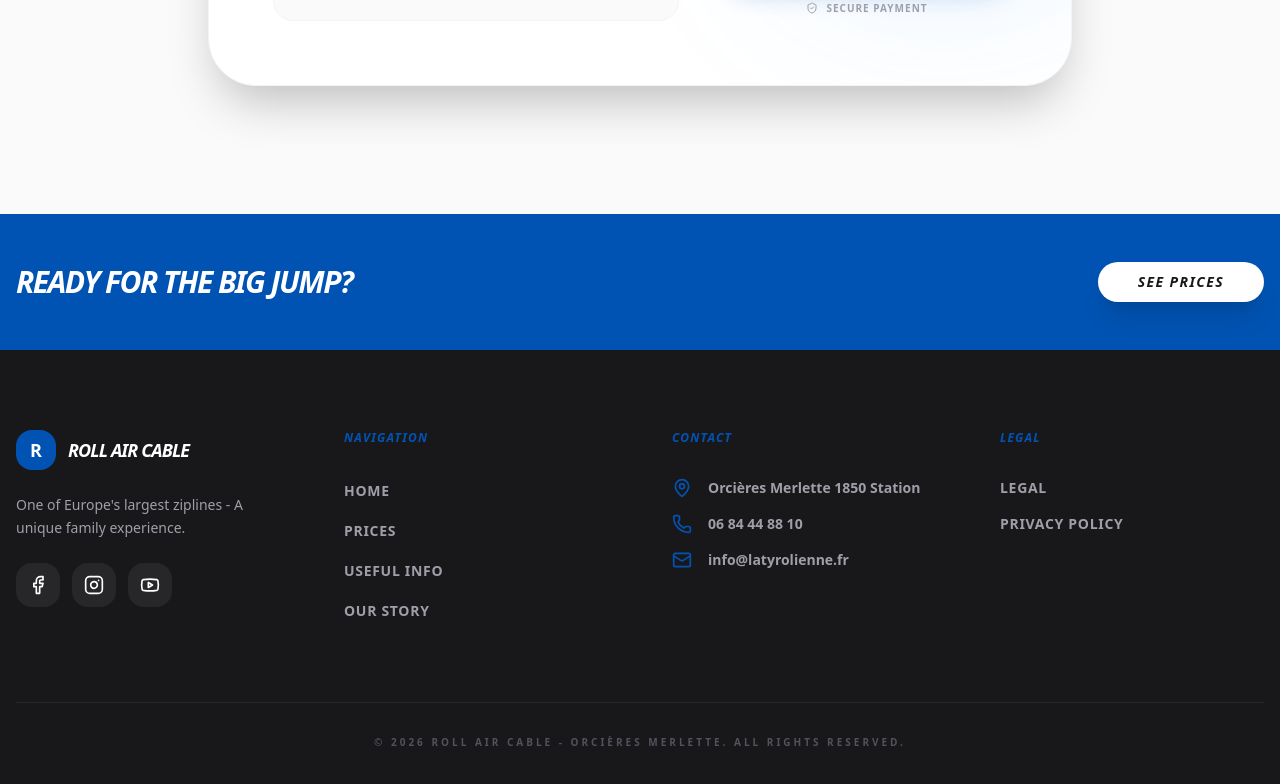
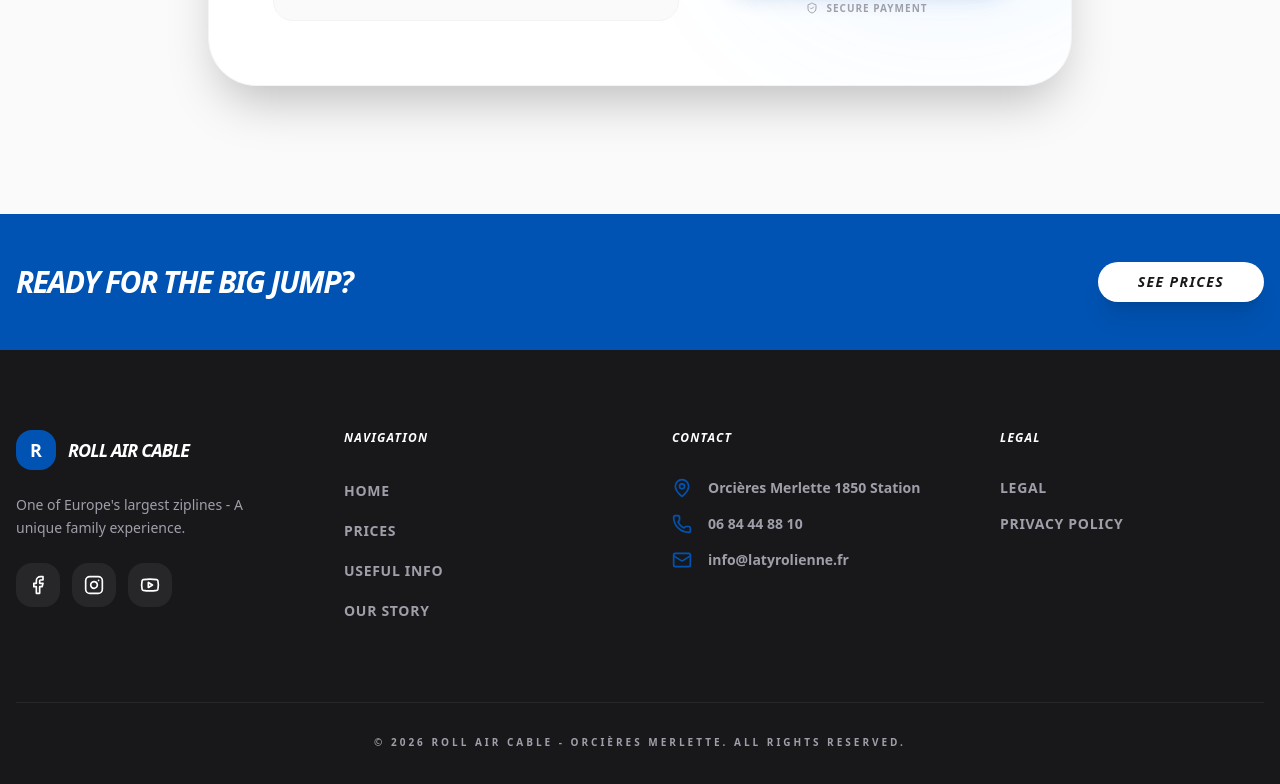
Before and after one commit to La-tyrolienne/tyrolienne-orcieres, a Next.js app: page /en in a window 1280 px wide. Shown: the part 2376-3160 px from the top of the page. Built offline with nearby package versions, Linux system fonts and the light colour scheme.

Commit message:
fix: optimize video poster image and fix footer contrast

```diff
--- a/src/components/AudienceSection.tsx
+++ b/src/components/AudienceSection.tsx
@@ -81,7 +81,7 @@ export function AudienceSection() {
                             loop
                             muted
                             playsInline
-                            poster="/hero-winter.png"
+                            poster="/hero-winter-new.jpg"
                         >
                             {/* Add your video source here */}
                             <source src="/videos/tyrolienne.mp4" type="video/mp4" />
--- a/src/components/Footer.tsx
+++ b/src/components/Footer.tsx
@@ -72,7 +72,7 @@ export function Footer() {
 
                     {/* Quick Links */}
                     <div>
-                        <h4 className="font-black uppercase italic tracking-widest text-xs mb-8 text-primary">Navigation</h4>
+                        <h4 className="font-black uppercase italic tracking-widest text-xs mb-8 text-white">Navigation</h4>
                         <ul className="space-y-4">
                             {quickLinks.map((link) => (
                                 <li key={link.href}>
@@ -89,7 +89,7 @@ export function Footer() {
 
                     {/* Contact */}
                     <div>
-                        <h4 className="font-black uppercase italic tracking-widest text-xs mb-8 text-primary">Contact</h4>
+                        <h4 className="font-black uppercase italic tracking-widest text-xs mb-8 text-white">Contact</h4>
                         <ul className="space-y-4">
                             <li className="flex items-start gap-4 text-sm text-zinc-400 font-bold">
                                 <MapPin className="w-5 h-5 shrink-0 text-primary" />
@@ -108,7 +108,7 @@ export function Footer() {
 
                     {/* Legal */}
                     <div>
-                        <h4 className="font-black uppercase italic tracking-widest text-xs mb-8 text-primary">{t('legal_title')}</h4>
+                        <h4 className="font-black uppercase italic tracking-widest text-xs mb-8 text-white">{t('legal_title')}</h4>
                         <ul className="space-y-4 text-sm text-zinc-400 font-bold">
                             <li>
                                 <Link href="/mentions-legales" className="hover:text-white transition-colors uppercase tracking-wider">
@@ -125,7 +125,7 @@ export function Footer() {
                 </div>
 
                 <div className="mt-20 pt-8 border-t border-zinc-800 text-center">
-                    <p className="text-[10px] font-bold uppercase tracking-[0.3em] text-zinc-600">
+                    <p className="text-[10px] font-bold uppercase tracking-[0.3em] text-zinc-400">
                         © {new Date().getFullYear()} Roll Air Cable - Orcières Merlette. {t('rights')}.
                     </p>
                 </div>
```
